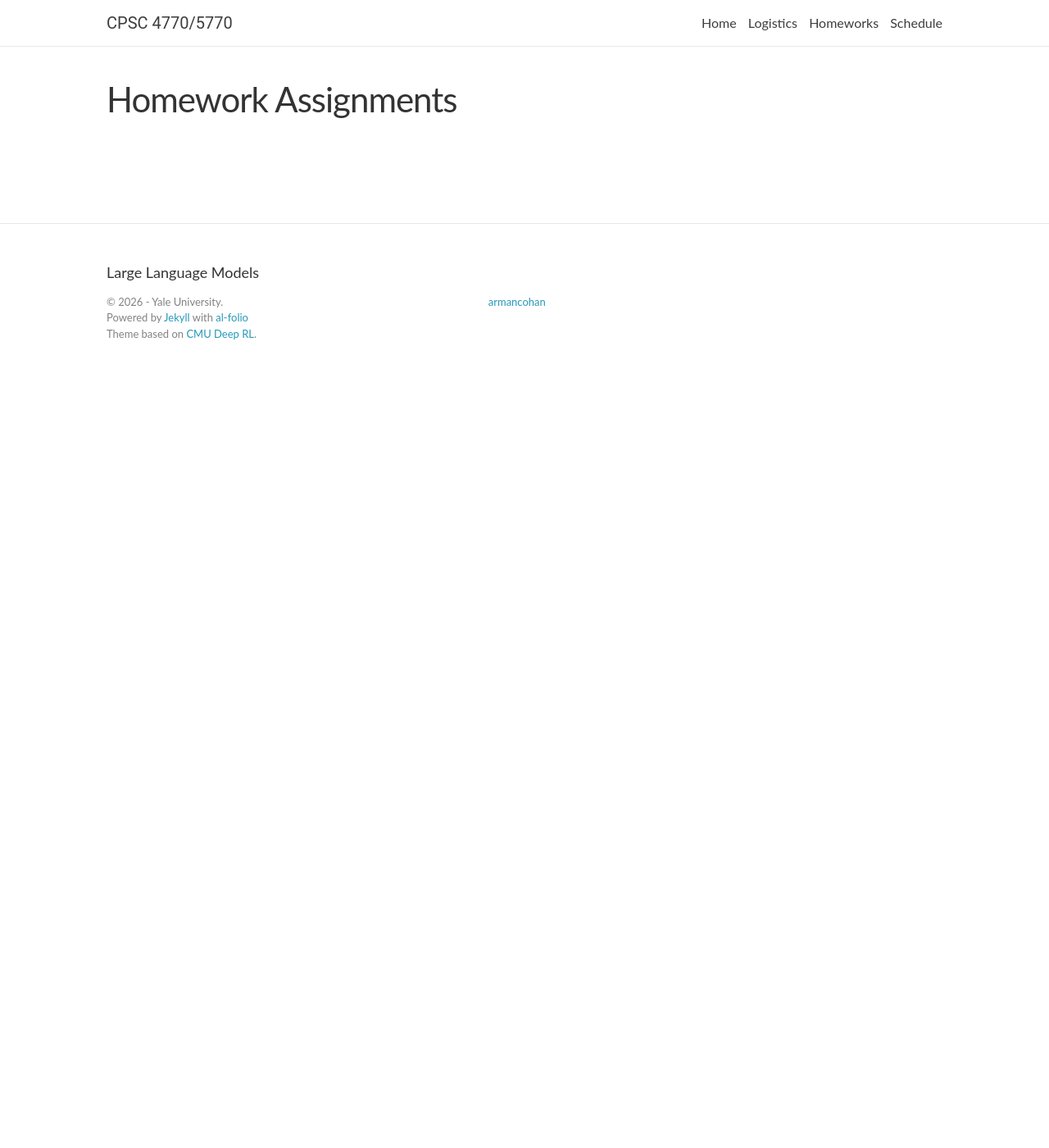
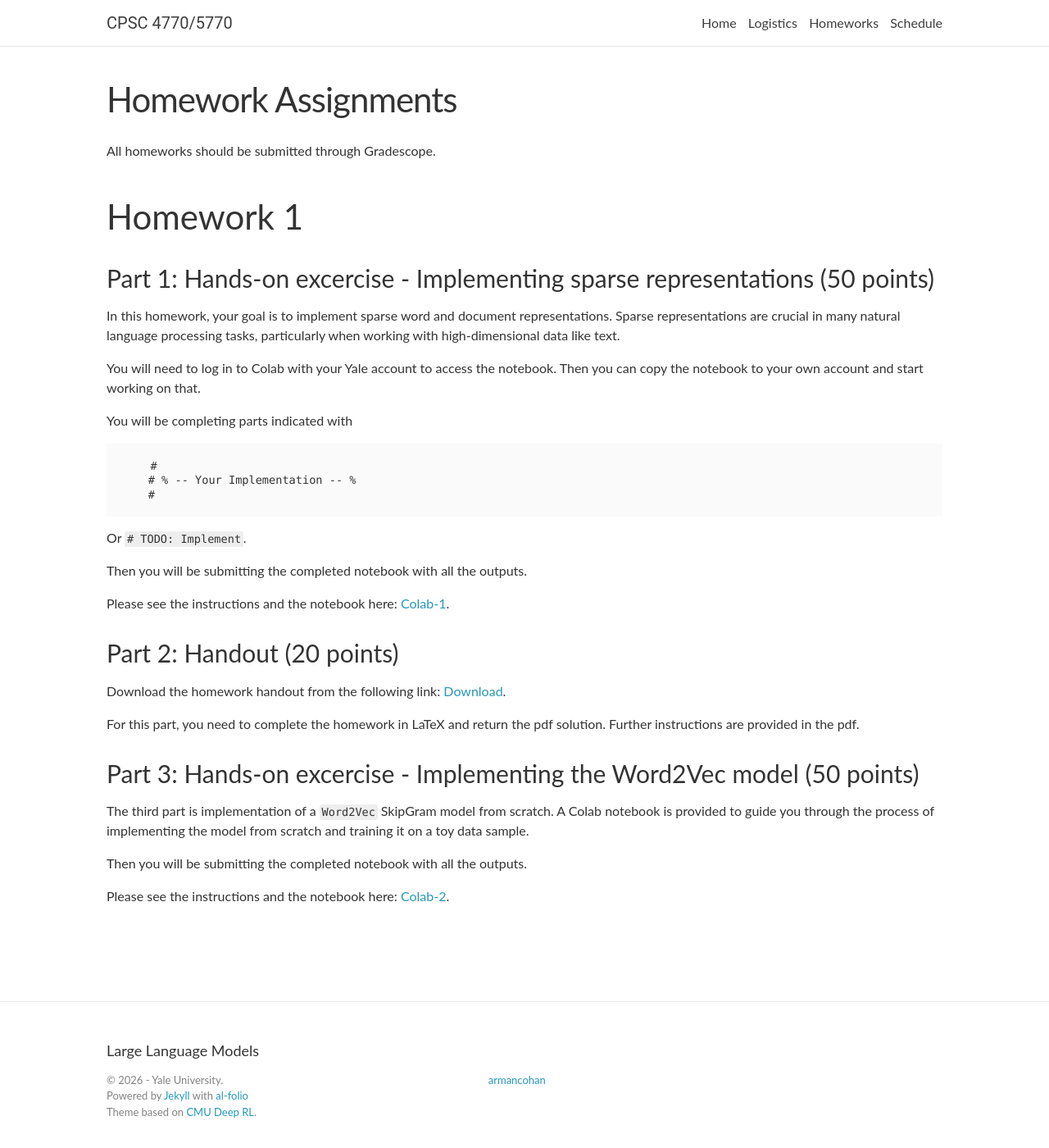
Before and after one commit to yale-nlp/cpsc4770, a Jekyll site: the page built from _pages/homework.md, in a window 1280 px wide and 1400 px high. Shown: the whole window at 82% size. Built offline with Jekyll 4.4.1, drawn with Linux system fonts in a browser that asks for light colours; nearby versions of some CDN libraries; comment, search, counter and statistics services are not loaded.

Commit message:
Add HW1 release

````diff
--- a/_pages/homework.md
+++ b/_pages/homework.md
@@ -3,3 +3,42 @@ layout: page
 permalink: /homework/
 title: Homework Assignments
 ---
+
+All homeworks should be submitted through Gradescope.
+
+## Homework 1
+
+### Part 1: Hands-on excercise - Implementing sparse representations (50 points)
+
+In this homework, your goal is to implement sparse word and document representations. Sparse representations are crucial in many natural language processing tasks, particularly when working with high-dimensional data like text.
+
+You will need to log in to Colab with your Yale account to access the notebook.
+Then you can copy the notebook to your own account and start working on that.
+
+You will be completing parts indicated with
+```
+    #
+    # % -- Your Implementation -- %
+    #
+```
+
+Or `# TODO: Implement`.
+
+Then you will be submitting the completed notebook with all the outputs.
+
+Please see the instructions and the notebook here: [Colab-1](https://colab.research.google.com/drive/1HB8SX-clrEbgiMI9M4N_61htCF0m15ON?usp=sharing).
+
+### Part 2: Handout (20 points)
+
+Download the homework handout from the following link: [Download](https://yaleedu-my.sharepoint.com/:b:/g/personal/arman_cohan_yale_edu/IQBxAlSERhW0S7dZ0T5Qq6ooAUmxGMbp2ryF06jgUdyq5Fg?e=x6jidH).
+
+For this part, you need to complete the homework in LaTeX and return the pdf solution. Further instructions are provided in the pdf.
+
+### Part 3: Hands-on excercise - Implementing the Word2Vec model (50 points)
+
+The third part is implementation of a `Word2Vec` SkipGram model from scratch.
+A Colab notebook is provided to guide you through the process of implementing the model from scratch and training it on a toy data sample.
+
+Then you will be submitting the completed notebook with all the outputs.
+
+Please see the instructions and the notebook here: [Colab-2](https://colab.research.google.com/drive/1l_G-yXe5_hvHI6oXV_lOp9wkacE2Gp1H?usp=sharing).
````
